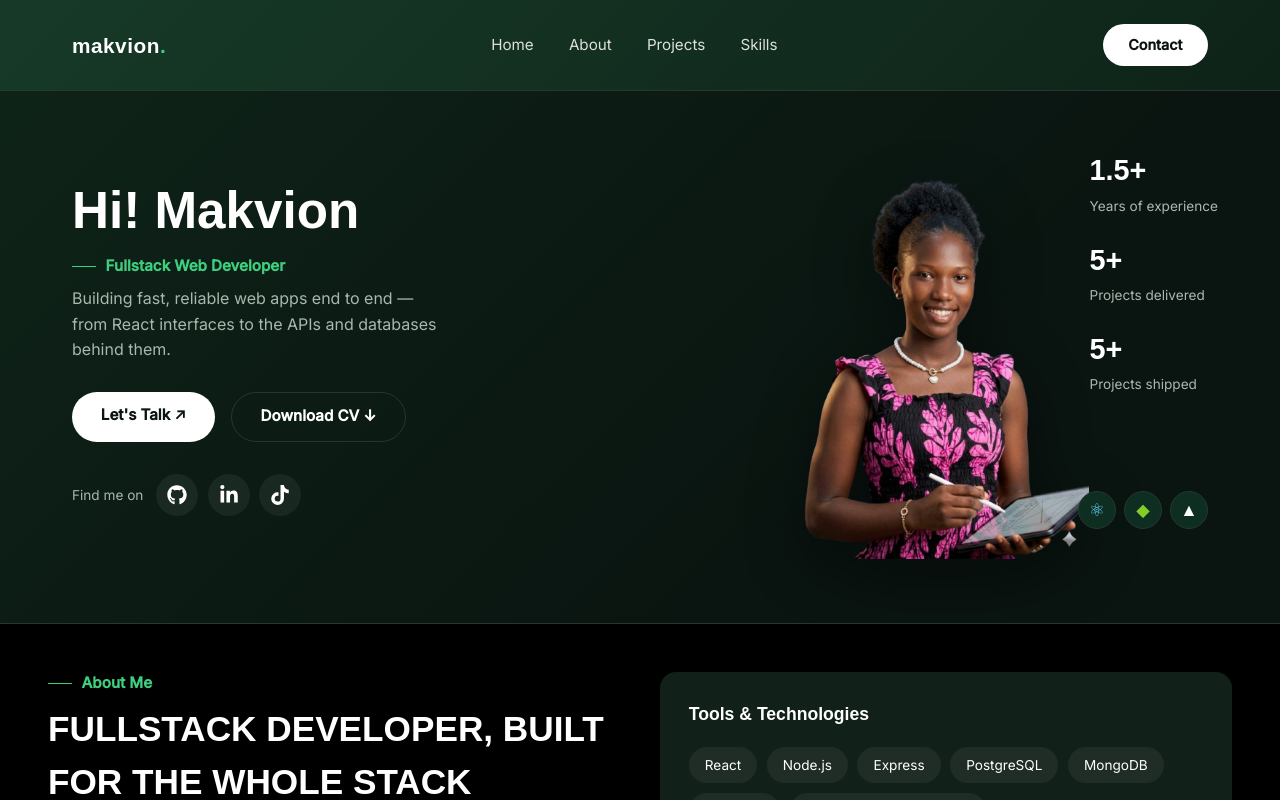
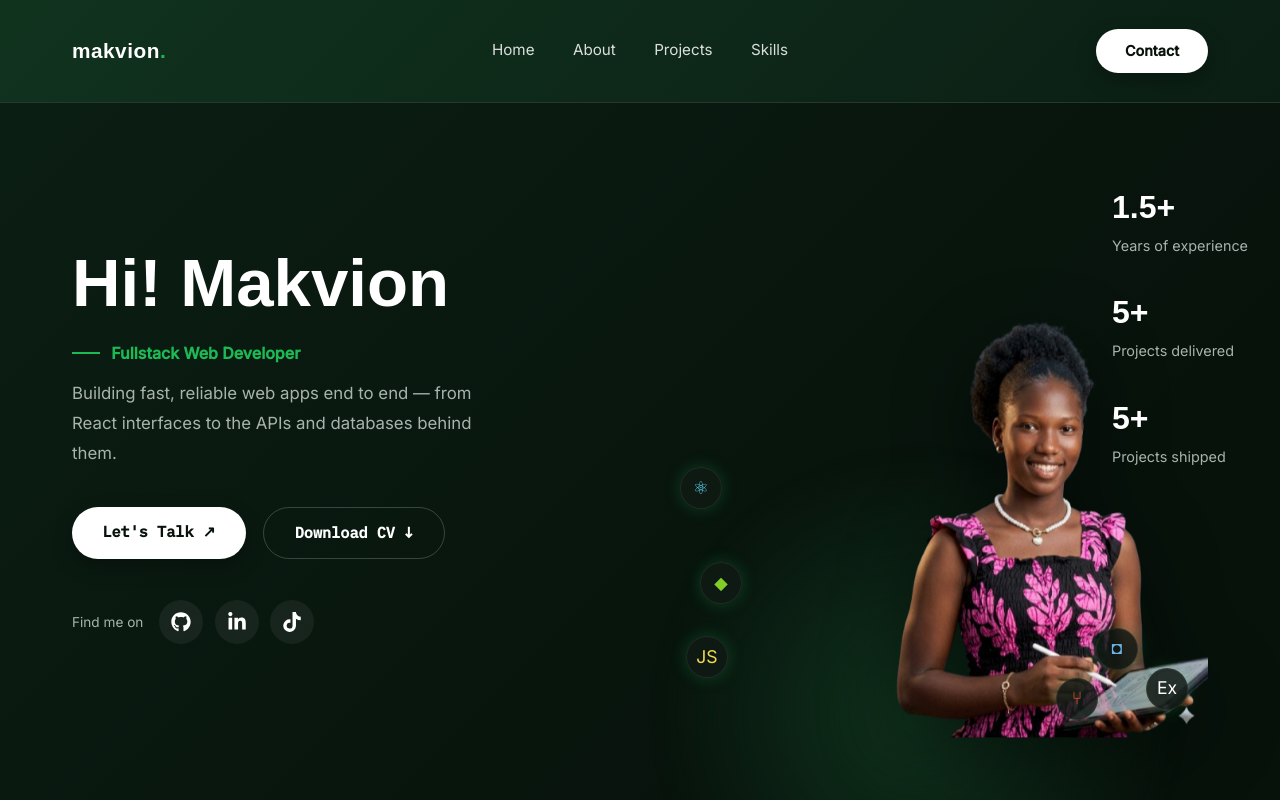
Before and after one commit to makvion-tech/MakvionTech, a React (Vite) app: page / in a window 1280 px wide. Shown: the top 800 px of the page. Built offline with nearby package versions, Linux system fonts and the light colour scheme.

Commit message:
first commit

```diff
--- a/src/components/Hero.jsx
+++ b/src/components/Hero.jsx
@@ -4,21 +4,21 @@ import { FaGithub, FaLinkedinIn, FaTiktok } from "react-icons/fa";
 export default function Hero() {
   const statLabelStyle = {
     fontFamily: theme.font.body,
-    fontSize: "0.85rem",
+    fontSize: "0.9rem",
     color: theme.colors.textMuted,
-    marginTop: "0.2rem",
+    marginTop: "0.25rem",
   };
 
   const statNumberStyle = {
     fontFamily: theme.font.display,
-    fontSize: "1.8rem",
+    fontSize: "2rem",
     fontWeight: 700,
     color: theme.colors.white,
   };
 
   const socialIconStyle = {
-    width: "42px",
-    height: "42px",
+    width: "44px",
+    height: "44px",
     borderRadius: "50%",
     display: "flex",
     alignItems: "center",
@@ -29,29 +29,62 @@ export default function Hero() {
     fontSize: "0.9rem",
   };
 
+  const techBadgeStyle = {
+    width: "42px",
+    height: "42px",
+    borderRadius: "50%",
+    background: "rgba(16,26,20,0.85)",
+    border: `1px solid ${theme.colors.divider}`,
+    display: "flex",
+    alignItems: "center",
+    justifyContent: "center",
+    fontSize: "1.1rem",
+    boxShadow: `0 0 16px rgba(29,185,84,0.25)`,
+  };
+
   return (
     <section
       id="home"
-      className="hero-section"
+      className="hero-section hero-fade-in"
       style={{
-        background: `linear-gradient(135deg, ${theme.colors.bgGreenDeep} 0%, ${theme.colors.bgDark} 70%)`,
-        padding: "3rem 4.5rem 4rem",
+        position: "relative",
+        background: `linear-gradient(135deg, ${theme.colors.bgGreenDeep} 0%, ${theme.colors.bgDark} 75%)`,
+        padding: "5rem 4.5rem 6rem",
         display: "grid",
-        gridTemplateColumns: "1fr 1fr",
+        gridTemplateColumns: "1.1fr 1fr",
         alignItems: "center",
-        gap: "2rem",
+        gap: "3rem",
+        minHeight: "88vh",
+        overflow: "hidden",
       }}
     >
+      {/* Radial glow layer behind the image */}
+      <div
+        aria-hidden="true"
+        style={{
+          position: "absolute",
+          right: "8%",
+          top: "50%",
+          transform: "translateY(-50%)",
+          width: "520px",
+          height: "520px",
+          borderRadius: "50%",
+          background: `radial-gradient(circle, ${theme.colors.bgGreenGlow} 0%, rgba(16,51,30,0) 70%)`,
+          filter: "blur(10px)",
+          pointerEvents: "none",
+        }}
+      />
+
       {/* Left column: intro copy */}
-      <div>
+      <div style={{ position: "relative", zIndex: 2 }}>
         <h1
           style={{
             fontFamily: theme.font.display,
-            fontSize: "3.2rem",
+            fontSize: "4.2rem",
             fontWeight: 700,
             color: theme.colors.white,
             margin: 0,
-            lineHeight: 1.1,
+            lineHeight: 1.05,
           }}
         >
           Hi! Makvion
@@ -61,16 +94,16 @@ export default function Hero() {
           style={{
             display: "flex",
             alignItems: "center",
-            gap: "0.6rem",
-            margin: "1rem 0 0.5rem",
+            gap: "0.7rem",
+            margin: "1.4rem 0 0.8rem",
           }}
         >
-          <span style={{ width: "24px", height: "1px", background: theme.colors.accent }} />
+          <span style={{ width: "28px", height: "2px", background: theme.colors.accent }} />
           <span
             style={{
               fontFamily: theme.font.body,
               color: theme.colors.accent,
-              fontSize: "0.95rem",
+              fontSize: "1rem",
               fontWeight: 600,
             }}
           >
@@ -82,51 +115,26 @@ export default function Hero() {
           style={{
             fontFamily: theme.font.body,
             color: theme.colors.textMuted,
-            fontSize: "1rem",
-            lineHeight: 1.6,
-            maxWidth: "380px",
-            margin: "0 0 1.8rem",
+            fontSize: "1.05rem",
+            lineHeight: 1.8,
+            maxWidth: "420px",
+            margin: "0 0 2.4rem",
           }}
         >
           Building fast, reliable web apps end to end — from React
           interfaces to the APIs and databases behind them.
         </p>
 
-        <div style={{ display: "flex", gap: "1rem", marginBottom: "2rem" }}>
-          <a
-            href="#contact"
-            style={{
-              background: theme.colors.white,
-              color: theme.colors.bgDark,
-              padding: "0.8rem 1.8rem",
-              borderRadius: theme.radius.pill,
-              fontFamily: theme.font.body,
-              fontWeight: 600,
-              textDecoration: "none",
-              fontSize: "0.95rem",
-            }}
-          >
+        <div style={{ display: "flex", gap: "1.1rem", marginBottom: "2.6rem" }}>
+          <a href="#contact" className="btn-primary">
             Let's Talk ↗
           </a>
-          <a
-            href="/Favour-CV.pdf"
-            download
-            style={{
-              border: `1px solid ${theme.colors.divider}`,
-              color: theme.colors.white,
-              padding: "0.8rem 1.8rem",
-              borderRadius: theme.radius.pill,
-              fontFamily: theme.font.body,
-              fontWeight: 600,
-              textDecoration: "none",
-              fontSize: "0.95rem",
-            }}
-          >
+          <a href="/Favour-CV.pdf" download className="btn-secondary">
             Download CV ↓
           </a>
         </div>
 
-        <div style={{ display: "flex", alignItems: "center", gap: "0.8rem" }}>
+        <div style={{ display: "flex", alignItems: "center", gap: "1rem" }}>
           <span
             style={{
               fontFamily: theme.font.body,
@@ -136,7 +144,7 @@ export default function Hero() {
           >
             Find me on
           </span>
-          <div style={{ display: "flex", gap: "0.6rem" }}>
+          <div style={{ display: "flex", gap: "0.7rem" }}>
             <a href="https://github.com/makvion-tech" target="_blank" rel="noreferrer" className="social-icon" style={socialIconStyle}>
               <FaGithub size={20} />
             </a>
@@ -151,91 +159,46 @@ export default function Hero() {
       </div>
 
       {/* Right column: photo + stats */}
-      <div style={{ position: "relative", display: "flex", justifyContent: "center" }}>
+      <div
+        style={{
+          position: "relative",
+          zIndex: 2,
+          display: "flex",
+          justifyContent: "flex-end",
+          alignItems: "flex-end",
+          height: "100%",
+        }}
+      >
         <img
           src="/photo.png"
           alt="Makvion, Fullstack Web Developer"
-          className="hero-photo"
+          className="hero-photo hero-float"
           style={{
-            width: "340px",
-            height: "420px",
+            width: "380px",
+            height: "460px",
             objectFit: "contain",
-            filter: "drop-shadow(0 20px 30px rgba(0,0,0,0.4))",
+            filter: "drop-shadow(0 25px 40px rgba(0,0,0,0.45))",
+            marginBottom: "-2rem",
           }}
         />
 
-        {/* Tech stack badges — floating near bottom-right of photo */}
-        <div
-          style={{
-            position: "absolute",
-            bottom: "30px",
-            right: "0px",
-            display: "flex",
-            gap: "0.5rem",
-          }}
-        >
-          <span
-            title="React"
-            style={{
-              width: "38px",
-              height: "38px",
-              borderRadius: "50%",
-              background: "#0f2e22",
-              border: `1px solid ${theme.colors.divider}`,
-              display: "flex",
-              alignItems: "center",
-              justifyContent: "center",
-              fontSize: "1.1rem",
-              color: "#61dafb",
-            }}
-          >
-            ⚛
-          </span>
-          <span
-            title="Node.js"
-            style={{
-              width: "38px",
-              height: "38px",
-              borderRadius: "50%",
-              background: "#0f2e22",
-              border: `1px solid ${theme.colors.divider}`,
-              display: "flex",
-              alignItems: "center",
-              justifyContent: "center",
-              fontSize: "1.1rem",
-              color: "#83cd29",
-            }}
-          >
-            ◆
-          </span>
-          <span
-            title="Deployed on Vercel"
-            style={{
-              width: "38px",
-              height: "38px",
-              borderRadius: "50%",
-              background: "#0f2e22",
-              border: `1px solid ${theme.colors.divider}`,
-              display: "flex",
-              alignItems: "center",
-              justifyContent: "center",
-              fontSize: "1.1rem",
-              color: theme.colors.white,
-            }}
-          >
-            ▲
-          </span>
-        </div>
+        {/* Floating tech stack badges around the photo */}
+        <span title="React" style={{ ...techBadgeStyle, position: "absolute", bottom: "38%", left: "-10px", color: "#61dafb" }}>⚛</span>
+        <span title="Node.js" style={{ ...techBadgeStyle, position: "absolute", bottom: "20%", left: "10px", color: "#83cd29" }}>◆</span>
+        <span title="JavaScript" style={{ ...techBadgeStyle, position: "absolute", bottom: "6%", left: "-4px", color: "#f0db4f" }}>JS</span>
+        <span title="PostgreSQL" style={{ ...techBadgeStyle, position: "absolute", bottom: "40px", right: "70px", color: "#6ab2e7" }}>◘</span>
+        <span title="Express" style={{ ...techBadgeStyle, position: "absolute", bottom: "0px", right: "20px", color: theme.colors.white }}>Ex</span>
+        <span title="Git" style={{ ...techBadgeStyle, position: "absolute", bottom: "-10px", right: "110px", color: "#f34f29" }}>⑂</span>
 
         <div
           className="hero-stats"
           style={{
             position: "absolute",
-            right: "-10px",
-            top: "10px",
+            right: "-40px",
+            top: "0px",
             display: "flex",
             flexDirection: "column",
-            gap: "1.4rem",
+            gap: "2rem",
           }}
         >
           <div>
--- a/src/components/Navbar.jsx
+++ b/src/components/Navbar.jsx
@@ -1,9 +1,16 @@
-import { useState } from "react";
+import { useState, useEffect } from "react";
 import { theme } from "../theme";
 import { FaBars, FaTimes } from "react-icons/fa";
 
 export default function Navbar() {
   const [menuOpen, setMenuOpen] = useState(false);
+  const [scrolled, setScrolled] = useState(false);
+
+  useEffect(() => {
+    const handleScroll = () => setScrolled(window.scrollY > 20);
+    window.addEventListener("scroll", handleScroll);
+    return () => window.removeEventListener("scroll", handleScroll);
+  }, []);
 
   const navLinkStyle = {
     color: theme.colors.white,
@@ -30,13 +37,20 @@ export default function Navbar() {
   return (
     <nav
       style={{
-        position: "relative",
+        position: "sticky",
+        top: 0,
+        zIndex: 100,
         display: "flex",
         alignItems: "center",
         justifyContent: "space-between",
-        padding: "1.5rem 4.5rem",
+        padding: "1.8rem 4.5rem",
         fontFamily: theme.font.body,
-        background: `linear-gradient(135deg, ${theme.colors.bgGreenGlow} 0%, ${theme.colors.bgGreenDeep} 100%)`,
+        background: scrolled
+          ? "rgba(11, 30, 20, 0.7)"
+          : `linear-gradient(135deg, ${theme.colors.bgGreenGlow} 0%, ${theme.colors.bgGreenDeep} 100%)`,
+        backdropFilter: scrolled ? "blur(12px)" : "none",
+        borderBottom: scrolled ? `1px solid ${theme.colors.divider}` : "none",
+        transition: "background 0.3s ease, backdrop-filter 0.3s ease",
       }}
     >
       <div
@@ -51,8 +65,17 @@ export default function Navbar() {
         makvion<span style={{ color: theme.colors.accent }}>.</span>
       </div>
 
-      {/* Desktop links */}
-      <div className="navbar-links" style={{ display: "flex", gap: "2.2rem" }}>
+      {/* Desktop links — centered */}
+      <div
+        className="navbar-links"
+        style={{
+          display: "flex",
+          gap: "2.4rem",
+          position: "absolute",
+          left: "50%",
+          transform: "translateX(-50%)",
+        }}
+      >
         {links.map((link) => (
           <a key={link.href} href={link.href} style={navLinkStyle}>
             {link.label}
@@ -62,11 +85,11 @@ export default function Navbar() {
 
       <a
         href="#contact"
-        className="navbar-contact-btn"
+        className="navbar-contact-btn btn-primary"
         style={{
           background: theme.colors.white,
           color: theme.colors.bgDark,
-          padding: "0.65rem 1.6rem",
+          padding: "0.7rem 1.8rem",
           borderRadius: theme.radius.pill,
           fontFamily: theme.font.body,
           fontWeight: 600,
--- a/src/responsive.css
+++ b/src/responsive.css
@@ -55,3 +55,82 @@
 .social-icon:hover {
   transform: translateY(-4px) scale(1.12);
 }
+
+/* Buttons */
+.btn-primary {
+  display: inline-block;
+  background: #ffffff;
+  color: #07120B;
+  padding: 0.85rem 1.9rem;
+  border-radius: 999px;
+  font-weight: 600;
+  font-size: 0.95rem;
+  text-decoration: none;
+  box-shadow: 0 8px 20px rgba(0, 0, 0, 0.25);
+  transition: transform 0.2s ease, box-shadow 0.2s ease;
+}
+
+.btn-primary:hover {
+  transform: translateY(-3px);
+  box-shadow: 0 12px 26px rgba(0, 0, 0, 0.35);
+}
+
+.btn-secondary {
+  display: inline-block;
+  background: transparent;
+  color: #ffffff;
+  border: 1px solid rgba(255, 255, 255, 0.2);
+  padding: 0.85rem 1.9rem;
+  border-radius: 999px;
+  font-weight: 600;
+  font-size: 0.95rem;
+  text-decoration: none;
+  transition: background 0.25s ease, border-color 0.25s ease, transform 0.2s ease;
+}
+
+.btn-secondary:hover {
+  background: #1DB954;
+  border-color: #1DB954;
+  color: #07120B;
+  transform: translateY(-3px);
+}
+
+/* Card hover elevation — apply className="hover-card" to any card */
+.hover-card {
+  transition: transform 0.25s ease, box-shadow 0.25s ease;
+}
+
+.hover-card:hover {
+  transform: translateY(-6px);
+  box-shadow: 0 16px 32px rgba(0, 0, 0, 0.35);
+}
+
+/* Hero entrance fade-up */
+@keyframes heroFadeUp {
+  from {
+    opacity: 0;
+    transform: translateY(24px);
+  }
+  to {
+    opacity: 1;
+    transform: translateY(0);
+  }
+}
+
+.hero-fade-in > * {
+  animation: heroFadeUp 0.7s ease both;
+}
+
+/* Gentle floating animation for the hero photo */
+@keyframes heroFloat {
+  0%, 100% {
+    transform: translateY(0);
+  }
+  50% {
+    transform: translateY(-10px);
+  }
+}
+
+.hero-float {
+  animation: heroFloat 5s ease-in-out infinite;
+}
--- a/src/theme.js
+++ b/src/theme.js
@@ -1,14 +1,14 @@
 // Shared design tokens — import wherever needed to keep colors/spacing consistent
 export const theme = {
   colors: {
-    bgDark: "#0a1410",       // near-black background (matches reference darkest tone)
-    bgGreenDeep: "#0e2318",  // deep forest green gradient base
-    bgGreenGlow: "#173a28",  // slightly lighter green for gradient highlight/glow
-    cardDark: "#12201a",     // service card background
+    bgDark: "#07120B",
+    bgGreenDeep: "#0B1E14",
+    bgGreenGlow: "#10331E",
+    cardDark: "#101A14",
     white: "#ffffff",
-    textMuted: "#a9b8ae",    // secondary/paragraph text
-    accent: "#3ecf7e",       // brighter mint-green accent, matches reference's "Product Designer" tone
-    divider: "#243830",
+    textMuted: "#A9B3AE",
+    accent: "#1DB954",
+    divider: "rgba(255,255,255,0.08)",
   },
   radius: {
     sm: "10px",
```
Also changed, not shown: src/components/ProjectsSection.jsx (+4 -3 lines), src/components/ServicesSection.jsx (+5 -3 lines).
